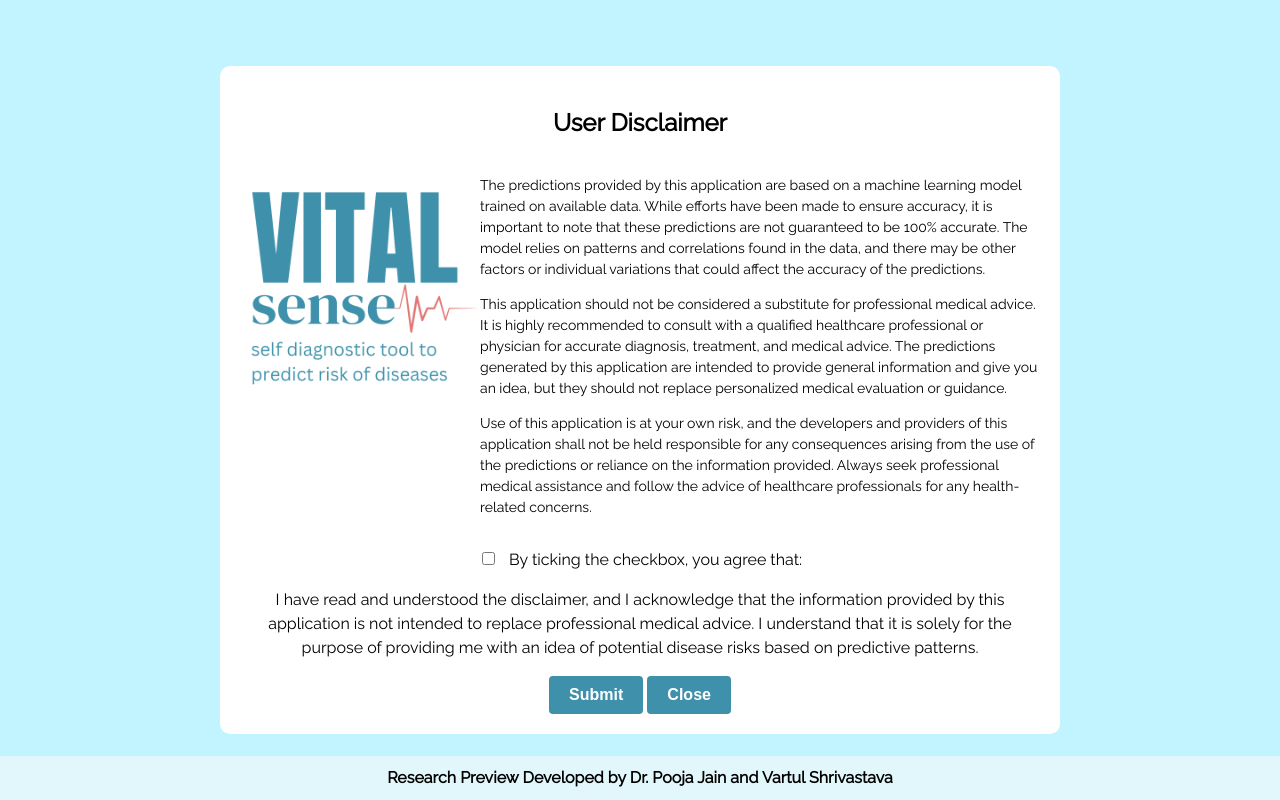
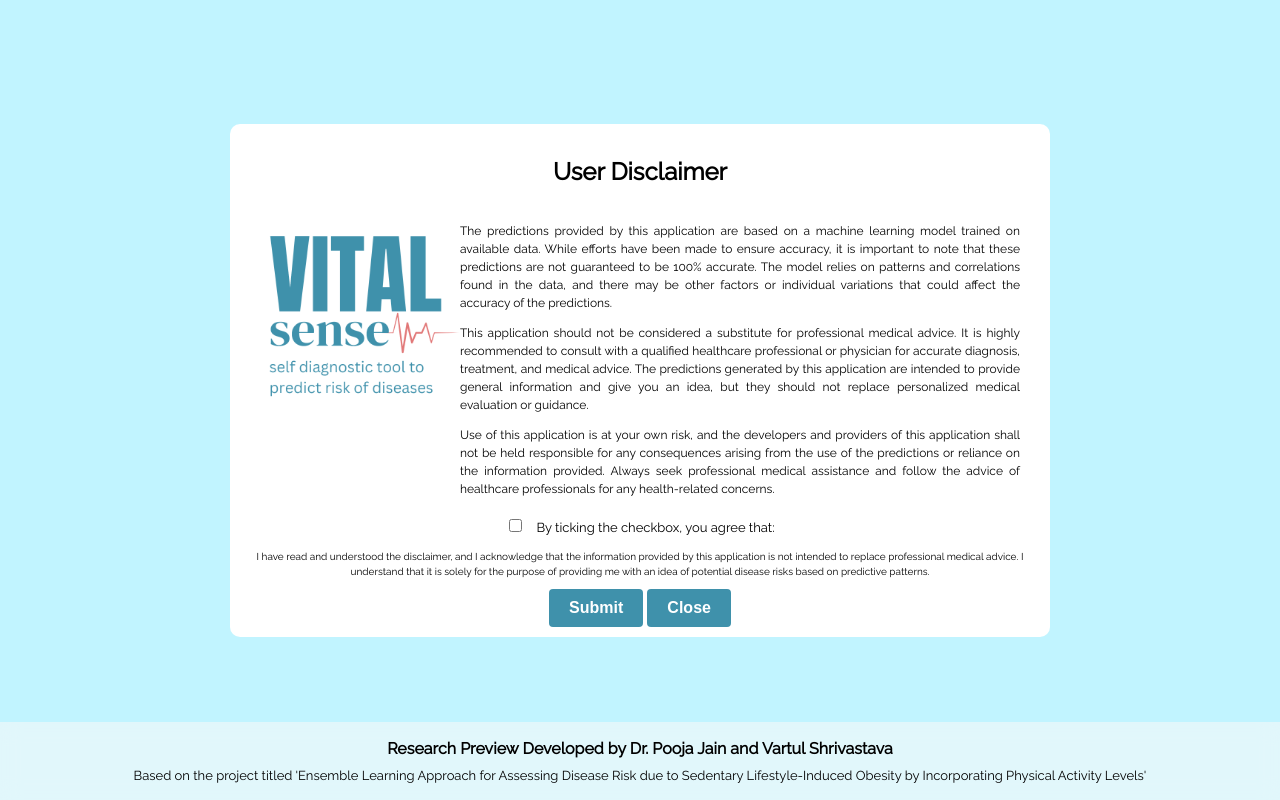
Before and after one commit to vartul-shrivastava/VitalSense_Ensemble_Algo, a Flask app: page / in a window 1280 px wide. Run offline with Flask 3, Linux system fonts and the light colour scheme; parts of the project's set-up code (start-up, migrations or seed data) failed here and were passed over.

Commit message:
Footer Changes

```diff
--- a/static/style.css
+++ b/static/style.css
@@ -75,7 +75,10 @@ h5 {
   text-align: justify;
   width: 60%;
 }
-
+.project-about{
+  font-size: small;
+  text-align: center;
+}
 h6 {
   font-size: 14px;
   font-weight: 400;
@@ -121,16 +124,6 @@ h3 {
   font-family: 'Raleway', sans-serif;
 }
 
-.inline-container {
-  display: flex;
-  align-items: center;
-  justify-content: center;
-}
-
-.inline-container img {
-  height: 30px;
-  margin-right: 10px;
-}
 
 header {
   backdrop-filter: blur(8px);
@@ -201,11 +194,12 @@ header {
     display: flex;
     flex-wrap: wrap;
     justify-content: center;
+    z-index: 999;
   }
 
   .disclaimer-image {
     flex: 0 0 30%;
-    max-width: 30%;
+    max-width: 25%;
   }
 
   .disclaimer-image img {
@@ -216,7 +210,7 @@ header {
   .disclaimer-text {
     flex: 0 0 70%;
     max-width: 70%;
-    text-align: left;
+    text-align: justify;
   }
 
   @media (max-width: 768px) {
@@ -253,9 +247,10 @@ header {
 
 #disclaimer-box {
     background-color: #fff;
-    padding: 20px;
+    padding: 10px;
     max-width: 800px;
     margin: 2% auto;
+    margin-bottom: 5%;
     text-align: center;
     border-radius: 10px;
 }
@@ -274,12 +269,11 @@ h2 {
 
 
 .disclaimer-text p {
-    font-size: 14px;
-    margin-bottom: 10px;
+    font-size: 12px;
 }
 
 .checkbox-section {
-    margin-top: 20px;
+    margin-top: 5px;
 }
 
 input[type="checkbox"] {
@@ -336,21 +330,6 @@ input[type="checkbox"] {
 #close-btn:hover {
     background-color: #1c5b6e;
 }
-
-.inline-container {
-    display: flex;
-    align-items: center;
-    justify-content: center;
-    font-weight: bold;
-  }
-
-  .inline-container img {
-    width: 20px; /* Adjust the width as needed */
-    height: 20px; /* Adjust the height as needed */
-    margin-right: 7px; /* Adjust the spacing between the image and text as needed */
-    margin-bottom: 8px;
-
-  }
 
   #question-container {
   max-width: 500px;
@@ -492,23 +471,15 @@ input[type="checkbox"] {
     width: 100%;
     background-color: #f8f8f896;
     padding: 10px 0;
+    z-index: 2;
   }
 
   .inline-container {
-    display: flex;
-    align-items: center;
-    justify-content: center;
+    text-align: center;
   }
 
-  .inline-container img {
-    width: 30px;
-    height: 30px;
-    margin-right: 10px;
-  }
 
-  .inline-container p {
-    margin: 0;
-  }
+
 
 
 
--- a/templates/index.html
+++ b/templates/index.html
@@ -60,8 +60,8 @@
                 </div>
                 <div class="checkbox-section">
                     <input type="checkbox" id="checkbox-agree">
-                    <label for="checkbox-agree">By ticking the checkbox, you agree that:</label>
-                    <p>
+                    <label for="checkbox-agree" style="font-size:small;">By ticking the checkbox, you agree that:</label>
+                    <p style="font-size:x-small;">
                         I have read and understood the disclaimer, and I acknowledge that the information provided by this application is not intended to replace professional medical advice. I understand that it is solely for the purpose of providing me with an idea of potential disease risks based on predictive patterns.
                     </p>
                 </div>
@@ -105,11 +105,13 @@
           <span></span>
         </div>
 
-     <footer class="footer">
-        <div class="inline-container">
-            <p>Research Preview Developed by Dr. Pooja Jain and Vartul Shrivastava</p>
-        </div>
-      </footer>
+        <footer class="footer">
+            <div class="inline-container" >
+                <p style="font-weight: bold;margin: 5px auto;">Research Preview Developed by Dr. Pooja Jain and Vartul Shrivastava</p>
+                <p style="text-align: center; font-size: small;margin-bottom: 5px;margin-top: 2px;">Based on the project titled 'Ensemble Learning Approach for Assessing Disease Risk due to Sedentary Lifestyle-Induced Obesity by Incorporating Physical Activity Levels'</p>
+            </div>
+          </footer>
+
       <script src="{{ url_for('static', filename='script.js') }}"></script>
       <script>
           // Add event listener to the "Access VitalSense Tool" link
```
Also changed, not shown: templates/result.html (+5 -5 lines).
